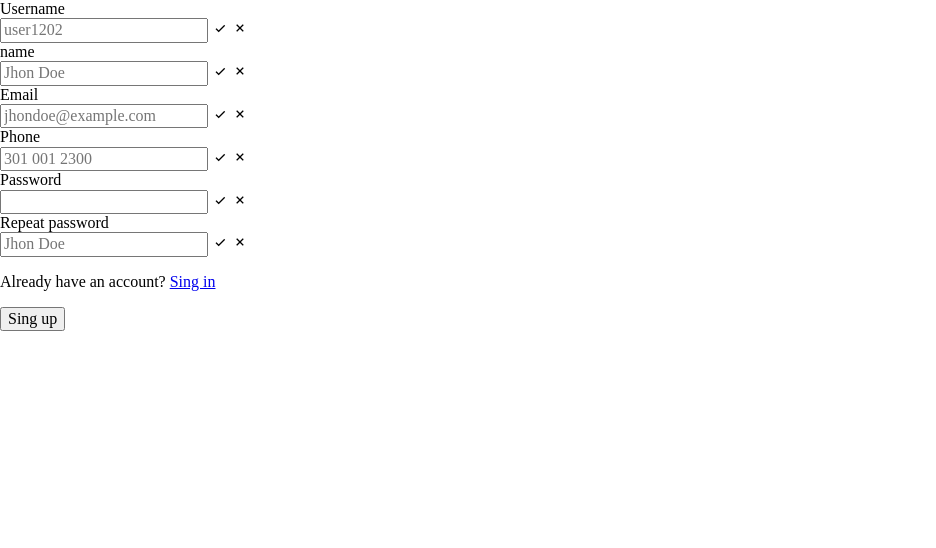
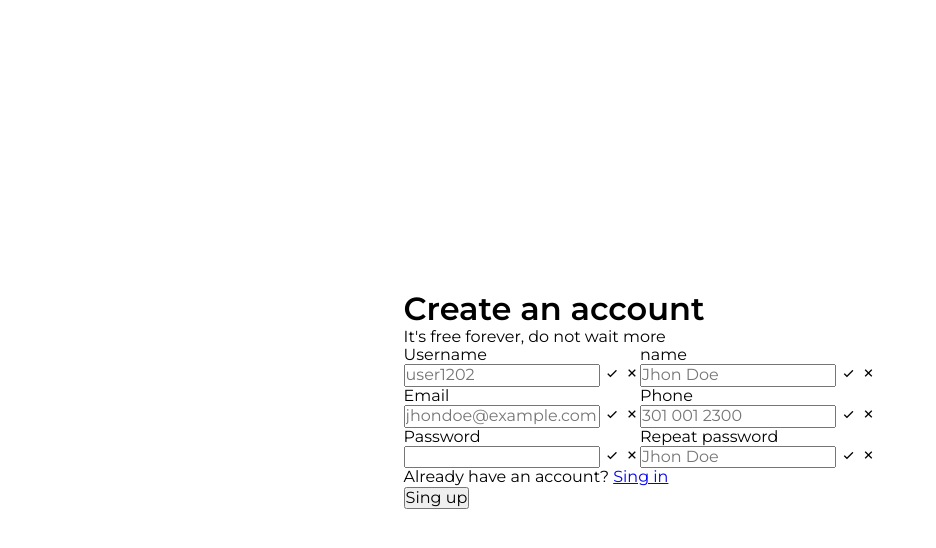
Before and after one commit to alamguardin/sign-up-form, a plain HTML site: page index.html in a window 1280 px wide. Shown: the whole page, without its empty margins (0-936 px from the left). Drawn offline with nearby package versions, Linux system fonts and the light colour scheme.

Commit message:
Was defined structure and added the variables for use

```diff
--- a/css/style.css
+++ b/css/style.css
@@ -0,0 +1,49 @@
+@import url('https://fonts.googleapis.com/css2?family=Montserrat:wght@400;600&display=swap');
+
+:root {
+    --bg-color: ;
+    --deep-blue: #231955;
+    --blue-gray: #495C83;
+    --red: #f44336;
+    --blue: #2196f3;
+    --green: #00e676;
+}
+
+/* General Styles */
+
+* {
+    margin: 0;
+    padding: 0;
+    box-sizing: border-box;
+}
+
+body {
+    font-family: 'Montserrat', sans-serif;
+    font-size: 16px;
+}
+
+.container {
+    width: 60%;
+    height: 100vh;
+    margin: auto;
+    overflow: hidden;
+    display: flex;
+    justify-content: center;
+    align-items: center;
+}
+
+h1 {
+    margin: 0;
+}
+
+/* --- Form Styles ---*/
+
+/* Structure */
+.form {
+    display: grid;
+    grid-template-columns: 1fr 1fr;
+}
+
+.form__heading, .form__action {
+    grid-column: 1 / 3;
+}
--- a/index.html
+++ b/index.html
@@ -16,6 +16,10 @@
     <div class="container">
 
         <form class="form">
+            <div class="form__heading">
+                <h1 class="form__title">Create an account</h1>
+                <p class="form__legend">It's free forever, do not wait more</p>
+            </div>
             <div class="form__section">
                 <label for="" class="form__label">Username</label>
                 <div class="form__input">
```
